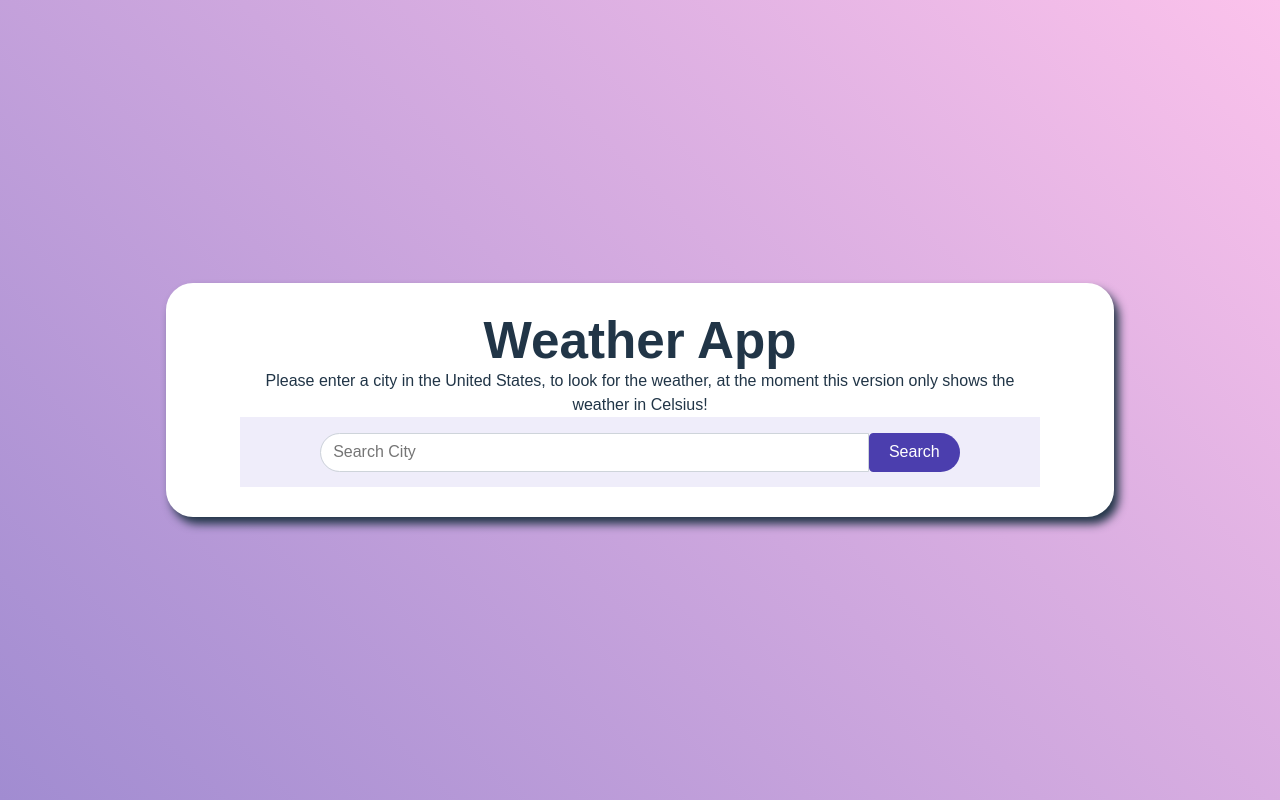
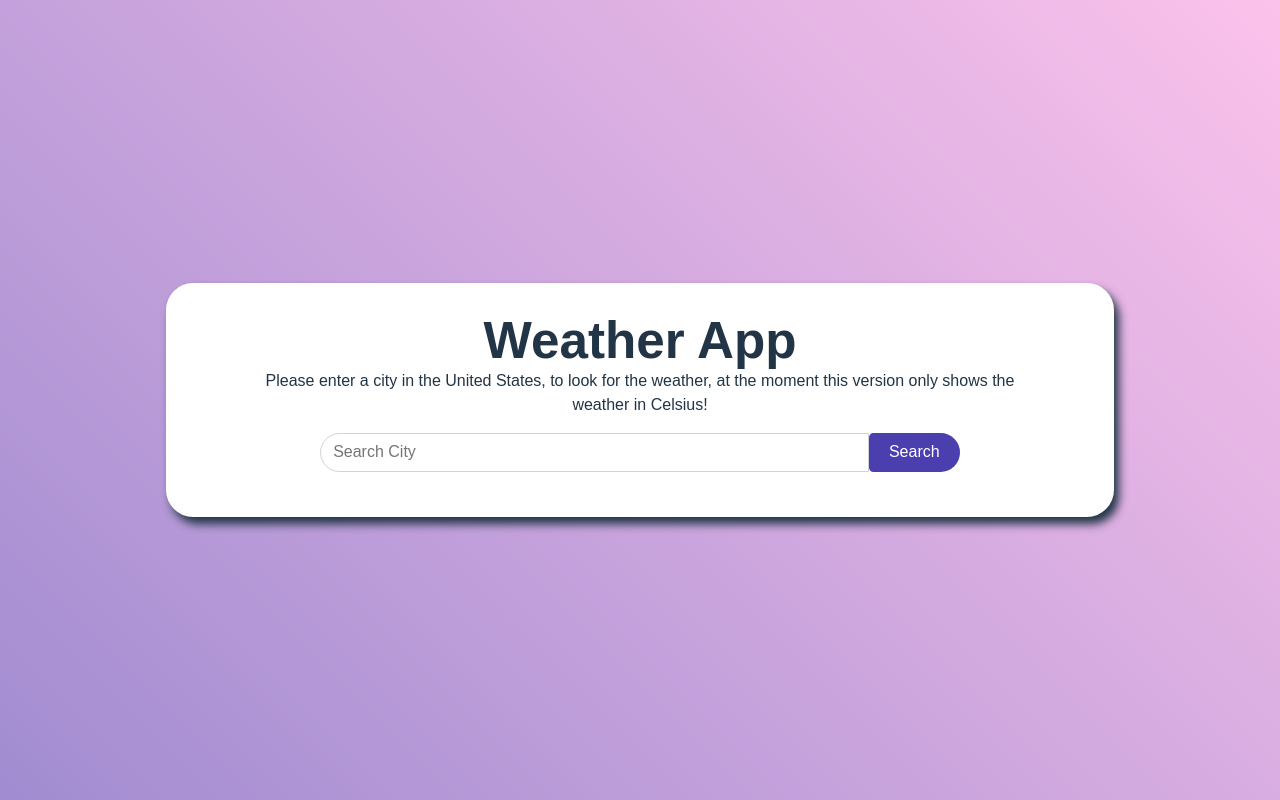
Before and after one commit to jaelsvd/weather, a React (Vite) app in the folder weather-app/: page / in a window 1280 px wide. Built offline with nearby package versions, Linux system fonts and the light colour scheme; no server answers.

Commit message:
fix styles

```diff
--- a/weather-app/src/components/Search/search.scss
+++ b/weather-app/src/components/Search/search.scss
@@ -41,7 +41,7 @@
     display: flex;
     flex-direction: row;
     height: 70px;
-    background: #EFEDFA;
+    background: #ffffff;
     //border: 5px solid;
     justify-content: center;
     align-items: center;
```
Also changed, not shown: weather-app/src/pages/Weather.tsx (line endings or trailing spaces).
